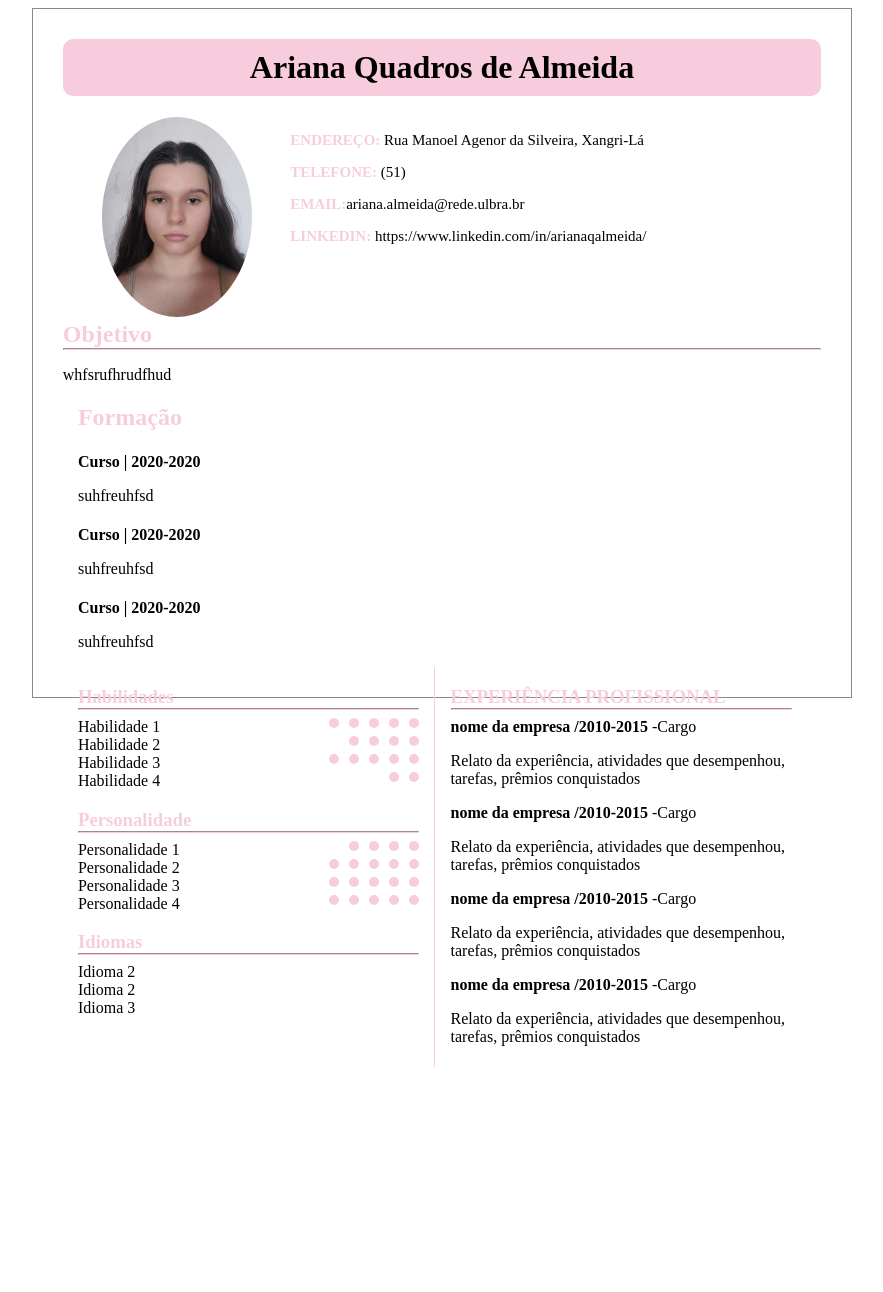
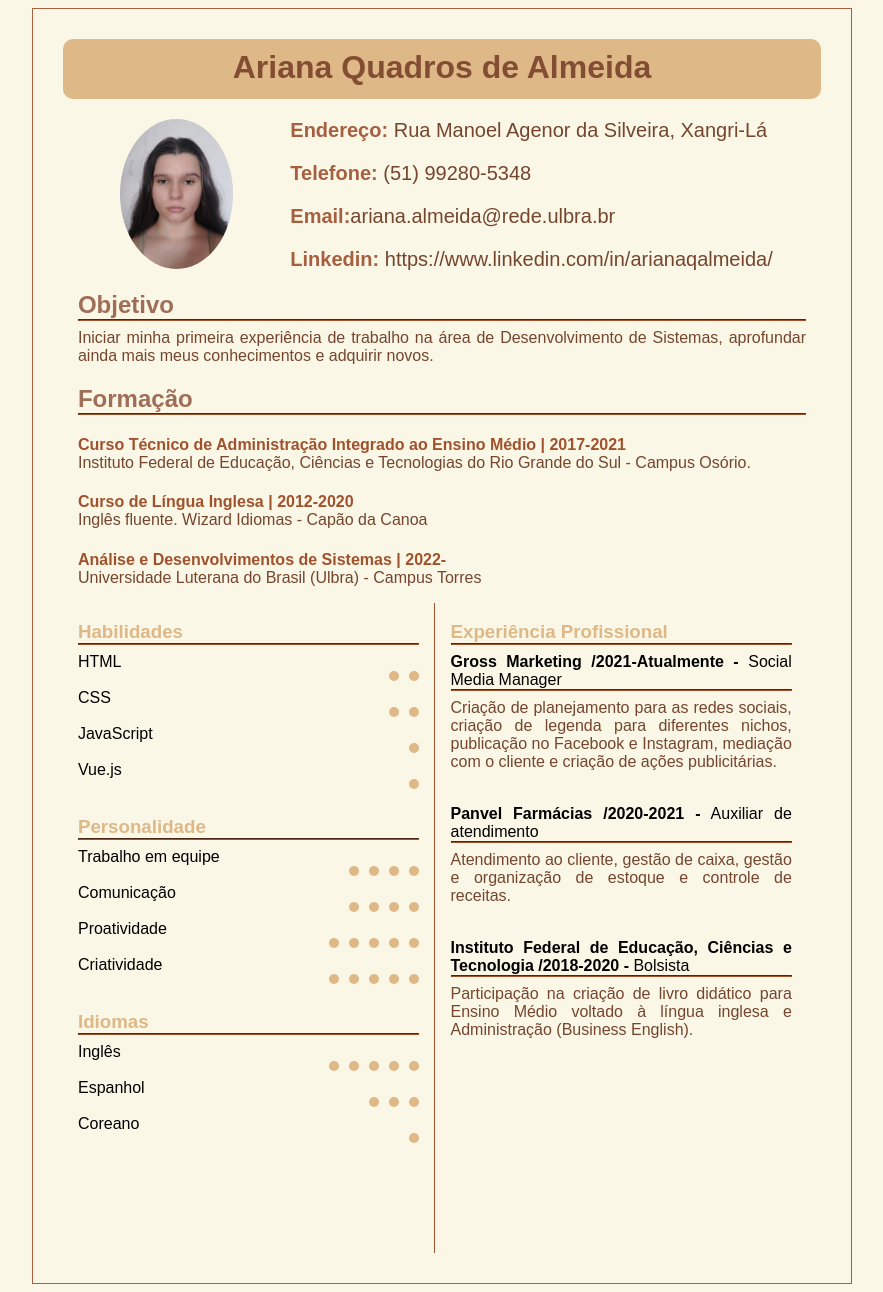
Before and after one commit to ariana1almeida/Ulbra, a PHP site: page / in a window 1280 px wide. Shown: the whole page, without its empty margins (198-1081 px from the left). Before the commit the page ends 1067 px from the top, so only its background shows below. Run offline with PHP 8.4, Linux system fonts and the light colour scheme.

Commit message:
Atualização final do projeto

```diff
--- a/web-dev/currículo_tde/index.html
+++ b/web-dev/currículo_tde/index.html
@@ -5,8 +5,8 @@
     <meta charset="UTF-8">
     <meta http-equiv="X-UA-Compatible" content="IE=edge">
     <meta name="viewport" content="width=device-width, initial-scale=1.0">
-    <link rel="stylesheet" href="style.css" />
-    <title>Currículo</title>
+    <link rel="stylesheet" type="text/css" href="style.css" />
+    <title>Currículo Ariana Almeida</title>
 </head>
 
 <body>
@@ -14,40 +14,92 @@
     <div class="linha">
         <h1>Ariana Quadros de Almeida</h1>
     </div>
+
     <div class="linha">
         <div id="foto">
-                <img src="images/icon.jpeg" alt="Ariana" />
+            <img id="img" src="images/icon.jpeg" alt="Ariana" />
         </div>
         <div id="dados">
-                <p><span class="fonteDados">ENDEREÇO:</span> Rua Manoel Agenor da Silveira, Xangri-Lá</p>
-                <p><span class="fonteDados">TELEFONE:</span> (51) </p>
-                <p><span class="fonteDados">EMAIL:</span>ariana.almeida@rede.ulbra.br</p>
-                <p><span class="fonteDados">LINKEDIN:</span> https://www.linkedin.com/in/arianaqalmeida/</p>
+            <p><span class="fonteDados">Endereço:</span> Rua Manoel Agenor da Silveira, Xangri-Lá</p>
+            <p><span class="fonteDados">Telefone:</span> (51) 99280-5348 </p>
+            <p><span class="fonteDados">Email:</span>ariana.almeida@rede.ulbra.br</p>
+            <p><span class="fonteDados">Linkedin:</span> https://www.linkedin.com/in/arianaqalmeida/</p>
         </div>
     </div>
+
     <div class="linha">
+        <div id="objetivos">
             <h2>Objetivo</h2>
             <hr>
-            <p>whfsrufhrudfhud</p>
+            <p>Iniciar minha primeira experiência de trabalho na
+                área de Desenvolvimento de Sistemas, aprofundar ainda mais
+                meus conhecimentos e adquirir novos.
+            </p>
         </div>
+    </div>
+
     <div class="linha">
         <div id="formacao">
             <h2>Formação</h2>
-                <h4>Curso | 2020-2020</h4>
-                <p>suhfreuhfsd</p>
-                <h4>Curso | 2020-2020</h4>
-                <p>suhfreuhfsd</p>
-                <h4>Curso | 2020-2020</h4>
-                <p>suhfreuhfsd</p>
+            <hr>
+
+            <h4>Curso Técnico de Administração Integrado ao Ensino Médio | 2017-2021</h4>
+            <p>Instituto Federal de Educação, Ciências e
+                Tecnologias do Rio Grande do Sul - Campus Osório.
+            </p>
+
+            <h4> Curso de Língua Inglesa | 2012-2020</h4>
+            <p>Inglês fluente. Wizard Idiomas - Capão da Canoa</p>
+
+            <h4>Análise e Desenvolvimentos de Sistemas | 2022-</h4>
+            <p>Universidade Luterana do Brasil (Ulbra) - Campus Torres</p>
         </div>
     </div>
+
     <div class="linha">
         <div id="coluna1">
             <div>
                 <h3>Habilidades</h3>
                 <hr>
 
-                    <div class="itens">Habilidade 1</div>
+                <div>HTML</div>
+                <div class="circulo"></div>
+                <div class="circulo"></div>
+                <br>
+
+                <div>CSS</div>
+                <div class="circulo"></div>
+                <div class="circulo"></div>
+                <br>
+
+                <div>JavaScript</div>
+                <div class="circulo"></div>
+                <br>
+
+                <div>Vue.js</div>
+                <div class="circulo"></div>
+                <br>
+            </div>
+
+            <div>
+                <h3>Personalidade</h3>
+                <hr>
+
+                <div>Trabalho em equipe</div>
+                <div class="circulo"></div>
+                <div class="circulo"></div>
+                <div class="circulo"></div>
+                <div class="circulo"></div>
+                <br>
+
+                <div>Comunicação</div>
+                <div class="circulo"></div>
+                <div class="circulo"></div>
+                <div class="circulo"></div>
+                <div class="circulo"></div>
+                <br>
+
+                <div>Proatividade</div>
                 <div class="circulo"></div>
                 <div class="circulo"></div>
                 <div class="circulo"></div>
@@ -55,54 +107,7 @@
                 <div class="circulo"></div>
                 <br>
 
-                    <div class="itens">Habilidade 2</div>
-                    <div class="circulo"></div>
-                    <div class="circulo"></div>
-                    <div class="circulo"></div>
-                    <div class="circulo"></div>
-                    <br>
-
-                    <div class="itens">Habilidade 3</div>
-                    <div class="circulo"></div>
-                    <div class="circulo"></div>
-                    <div class="circulo"></div>
-                    <div class="circulo"></div>
-                    <div class="circulo"></div>
-                    <br>
-
-                    <div class="itens">Habilidade 4</div>
-                    <div class="circulo"></div>
-                    <div class="circulo"></div>
-                    <br>
-                </div>
-
-                <div>
-                    <h3>Personalidade</h3>
-                    <hr>
-                    <div class="itens">Personalidade 1</div>
-                    <div class="circulo"></div>
-                    <div class="circulo"></div>
-                    <div class="circulo"></div>
-                    <div class="circulo"></div>
-                    <br>
-
-                    <div class="itens">Personalidade 2</div>
-                    <div class="circulo"></div>
-                    <div class="circulo"></div>
-                    <div class="circulo"></div>
-                    <div class="circulo"></div>
-                    <div class="circulo"></div>
-                    <br>
-
-                    <div class="itens">Personalidade 3</div>
-                    <div class="circulo"></div>
-                    <div class="circulo"></div>
-                    <div class="circulo"></div>
-                    <div class="circulo"></div>
-                    <div class="circulo"></div>
-                    <br>
-
-                    <div class="itens">Personalidade 4</div>
+                <div>Criatividade</div>
                 <div class="circulo"></div>
                 <div class="circulo"></div>
                 <div class="circulo"></div>
@@ -115,22 +120,22 @@
                 <h3>Idiomas</h3>
                 <hr>
 
-                    <div class="itens">Idioma 2</div>
-                    <div class="circle"></div>
-                    <div class="circle"></div>
-                    <div class="circle"></div>
+                <div>Inglês</div>
+                <div class="circulo"></div>
+                <div class="circulo"></div>
+                <div class="circulo"></div>
+                <div class="circulo"></div>
+                <div class="circulo"></div>
                 <br>
 
-                    <div class="itens">Idioma 2</div>
-                    <div class="circle"></div>
-                    <div class="circle"></div>
-                    <div class="circle"></div>
+                <div>Espanhol</div>
+                <div class="circulo"></div>
+                <div class="circulo"></div>
+                <div class="circulo"></div>
                 <br>
 
-                    <div class="itens">Idioma 3</div>
-                    <div class="circle"></div>
-                    <div class="circle"></div>
-                    <div class="circle"></div>
+                <div>Coreano</div>
+                <div class="circulo"></div>
                 <br>
 
             </div>
@@ -139,21 +144,37 @@
         <div id="coluna2"></div>
 
         <div id="coluna3">
-                <h3>EXPERIÊNCIA PROFISSIONAL</h3>
+            <h3>Experiência Profissional</h3>
             <hr>
 
-                <b>nome da empresa /2010-2015</b> -Cargo
+            <b>Gross Marketing /2021-Atualmente -</b> Social Media Manager
+            <hr>
+            <p>Criação de planejamento para as redes sociais, criação de legenda para diferentes nichos,
+                publicação no Facebook e Instagram, mediação com o cliente e criação de ações publicitárias.
+            </p>
 
-                <p>Relato da experiência, atividades que desempenhou, tarefas, prêmios conquistados</p>
-                <b>nome da empresa /2010-2015</b> -Cargo
-                <p>Relato da experiência, atividades que desempenhou, tarefas, prêmios conquistados</p>
-                <b>nome da empresa /2010-2015</b> -Cargo
-                <p>Relato da experiência, atividades que desempenhou, tarefas, prêmios conquistados</p>
-                <b>nome da empresa /2010-2015</b> -Cargo
-                <p>Relato da experiência, atividades que desempenhou, tarefas, prêmios conquistados</p>
+            <br>
+
+            <b>Panvel Farmácias /2020-2021 -</b> Auxiliar de atendimento
+            <hr>
+            <p>Atendimento ao cliente, gestão de caixa, gestão e
+                organização de estoque e controle de receitas.
+            </p>
+
+            <br>
+
+            <b>Instituto Federal de Educação, Ciências e Tecnologia /2018-2020 -</b> Bolsista
+            <hr>
+            <p>Participação na criação de livro didático para
+                Ensino Médio voltado à língua inglesa e Administração (Business English).
+            </p>
+
+            <br>
+
         </div>
     </div>
+    <div class="linha"></div>
 </div>
+
 </body>
-
 </html>
--- a/web-dev/currículo_tde/style.css
+++ b/web-dev/currículo_tde/style.css
@@ -1,68 +1,56 @@
-.tudo{
-    width: 60%;
-    border: solid 1px rgb(136, 136, 136);
-    margin: 0 auto;
-    padding: 30px 30px 30px 30px;
+body{
+    font-family: sans-serif;
+    background-color: rgb(250, 247, 231);
 }
 
 h1{
+    background-color: burlywood;
+    border-radius: 10px;
+    height: 50px;
     text-align: center;
-    background-color: rgb(247, 205, 221);
-    color: black;
+    color: rgb(131, 77, 51);
     margin-top: 0px;
-    padding: 10px;
-    border-radius: 10px;
-}
-
-img{
-    max-width: 200px;
-    height: 200px;
-    border-radius: 50%;
-}
-.linha{
-    clear: both;
-}
-#foto{
-    width:30%;
-    float: left;
-    text-align: center;
-}
-
-#dados{
-    width: 70%;
-    float:left;
-    font-size:15px;
-
-}
-#formacao{
-    margin: 2%;
-    text-align: left;
-}
-
-.fonteDados{
-    color: rgb(247, 205, 221);
-    font-weight: bold;
+    padding-top: 10px;
+    margin-bottom: 20px;
 }
 
 h2{
-    color:rgb(247, 205, 221);
+    color:rgb(160, 109, 86);
     text-align: left;
     margin-bottom: 0px;
 }
 
 h3{
-    color:rgb(247, 205, 221);
+    color:burlywood;
     text-align: left;
     margin-bottom: 0px;
 }
 
 h4{
     margin-bottom: 0;
+    color: sienna;
 }
 
 hr{
-    border-color:rgb(247, 205, 221);
+    border-color:sienna;
     margin-top: 0px;
+}
+
+p{
+    margin-top: 0;
+    color: rgb(117, 69, 46);
+}
+
+.tudo{
+    width: 60%;
+    border: solid 1px rgb(166, 96, 64);
+    margin: 0 auto;
+    padding: 30px 30px 30px 30px;
+}
+
+#formacao{
+    margin: 2%;
+    text-align: left;
 }
 
 #coluna1{
@@ -73,30 +61,62 @@ hr{
     margin-right: 2%;
 
 }
+
 #coluna2{
     float:left;
     width: 1px;
-    height: 400px;
-    background-color: rgb(247, 205, 221);
+    height: 650px;
+    background-color: sienna;
 
 }
+
 #coluna3{
     float:left;
     width: 45%;
-    text-align: left;
+    text-align: justify;
     margin-left: 2%;
     margin-right: 2%;
 }
 
-.itens{
-    float: left;
+.linha{
+    clear: both;
+}
+
+.fonteDados{
+    color: rgb(166, 96, 64);
+    font-weight: bold;
 }
 
 .circulo{
     height: 10px;
     width: 10px;
-    background-color: rgb(247, 205, 221);
+    background-color: burlywood;
     border-radius: 50%;
     float: right;
     margin-left: 10px;
 }
+
+#foto{
+    width:30%;
+    float: left;
+    text-align: center;
+}
+
+#img{
+    max-width: 150px;
+    height: 150px;
+    border-radius: 50%;
+}
+
+#dados{
+    width: 68%;
+    float:left;
+    text-align: left;
+    vertical-align: middle;
+    font-size: 20px;
+}
+
+#objetivos{
+    margin: 2%;
+    text-align: justify;
+}
```
Also changed, not shown: 1 other file. Lines whose indentation alone changed are shown as unchanged.
